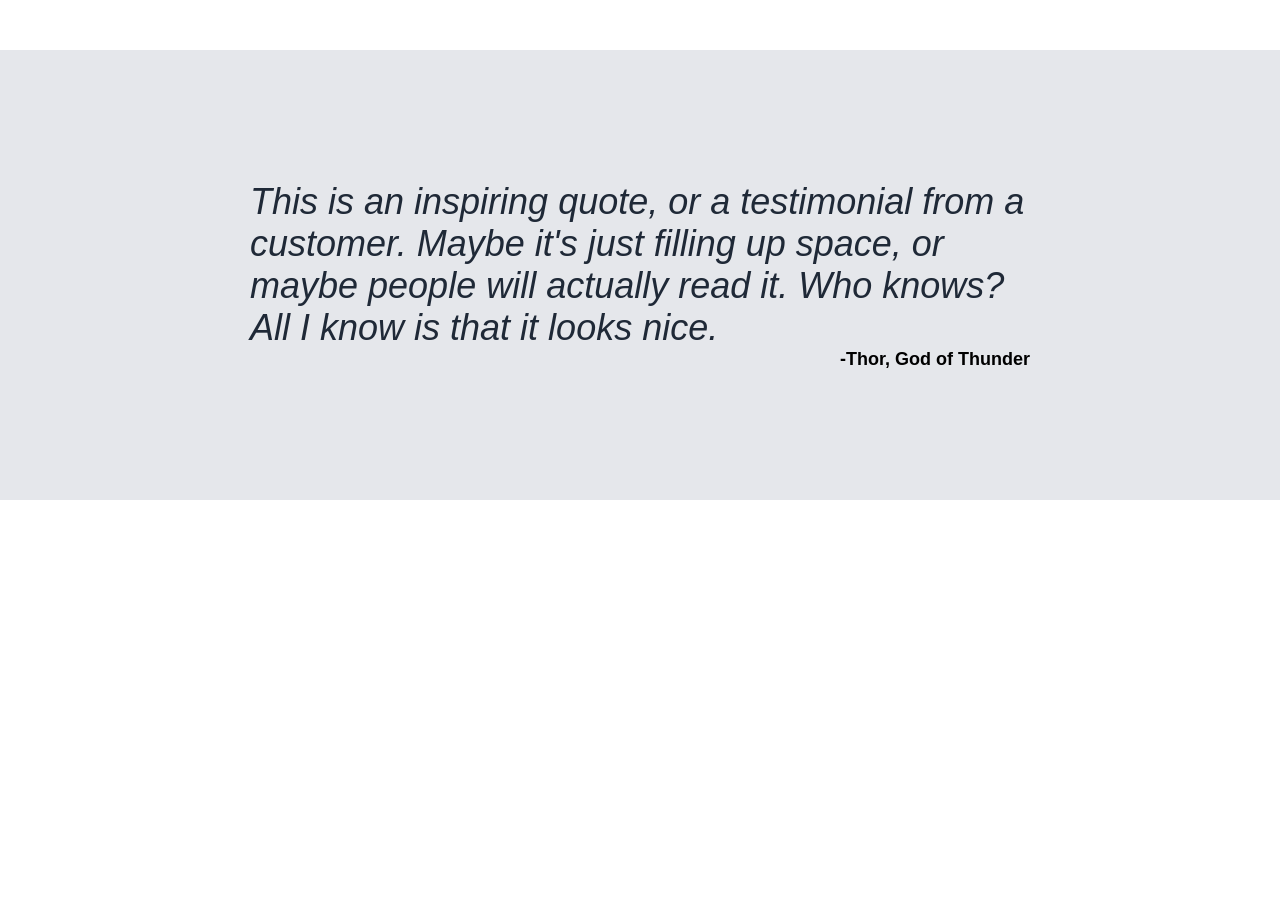
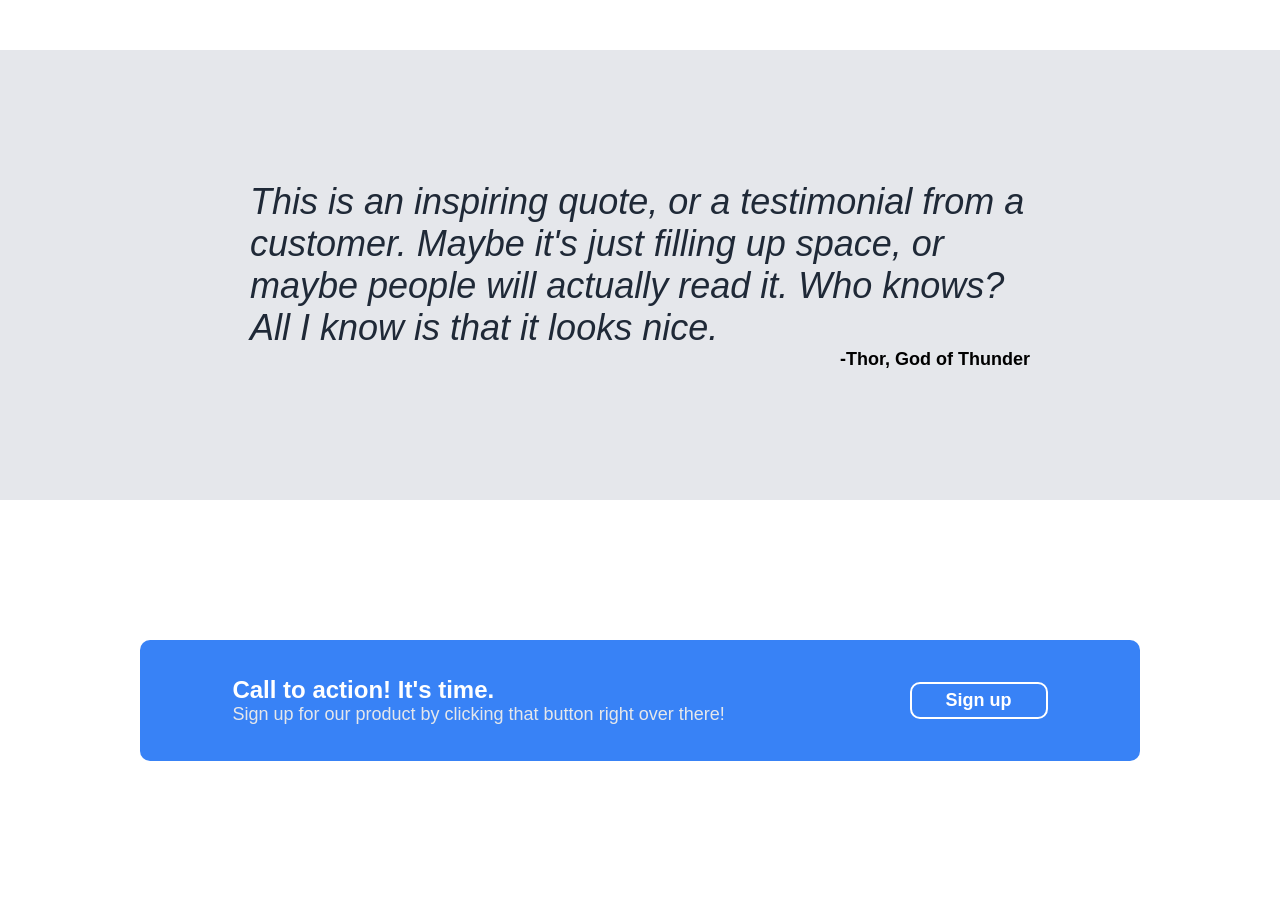
Before and after one commit to AnonymousM21/m21LandingPage, a plain HTML site: page index.html in a window 1280 px wide. Shown: the part 952-1852 px from the top of the page. Before the commit the page ends 1452 px from the top, so only its background shows below. Drawn offline with Linux system fonts and the light colour scheme.

Commit message:
Iteration 4: Section Three (signup part) added to the page

```diff
--- a/css/style.css
+++ b/css/style.css
@@ -145,3 +145,43 @@ a {
   font-size: 18px;
   align-self: flex-end;
 }
+
+.sectionThreeContainer {
+  height: 400px;
+  display: flex;
+  justify-content: center;
+  align-items: center;
+}
+
+.sectionThree {
+  background-color: #3882f6;
+  width: 1000px;
+  height: auto;
+  display: flex;
+  justify-content: space-around;
+  align-items: center;
+  padding: 36px 0px;
+  border-radius: 10px;
+}
+
+.callToAction {
+  font-weight: 700;
+  color: #ffffff;
+  font-size: 24px;
+}
+
+.signUpInfo {
+  color: #e5e7eb;
+  font-weight: normal;
+  font-size: 18px;
+}
+
+.btn2 {
+  padding: 6px 34px;
+  border-radius: 10px;
+  font-size: 18px;
+  font-weight: 700;
+  background-color: #3882f6;
+  color: #ffffff;
+  border: 2px solid #ffffff;
+}
--- a/index.html
+++ b/index.html
@@ -68,5 +68,16 @@
         </div>
       </div>
     </div>
+    <div class="sectionThreeContainer">
+      <div class="sectionThree">
+        <div class="callToAction">
+          Call to action! It's time.
+          <div class="signUpInfo">
+            Sign up for our product by clicking that button right over there!
+          </div>
+        </div>
+        <button class="btn2">Sign up</button>
+      </div>
+    </div>
   </body>
 </html>
```
